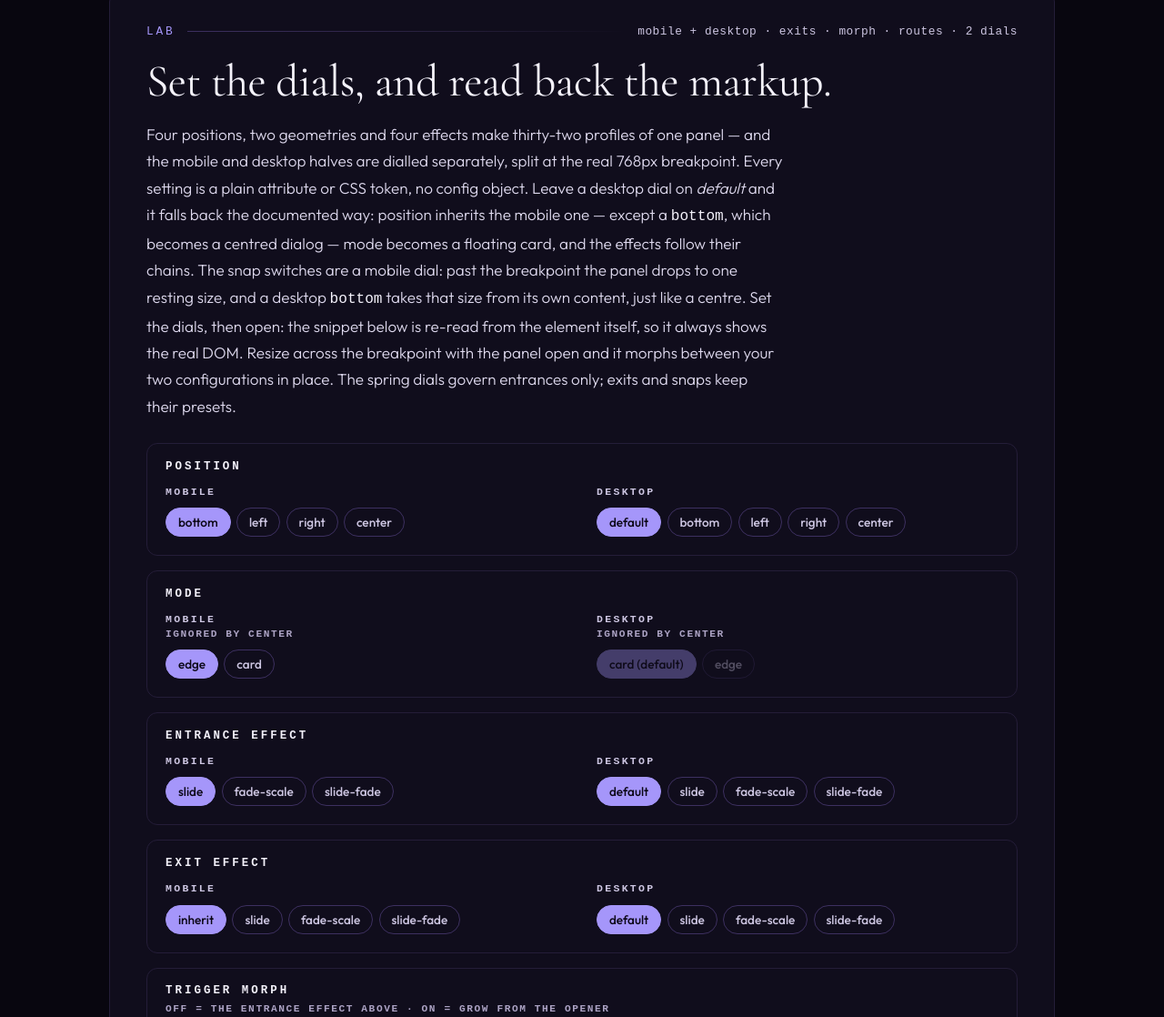
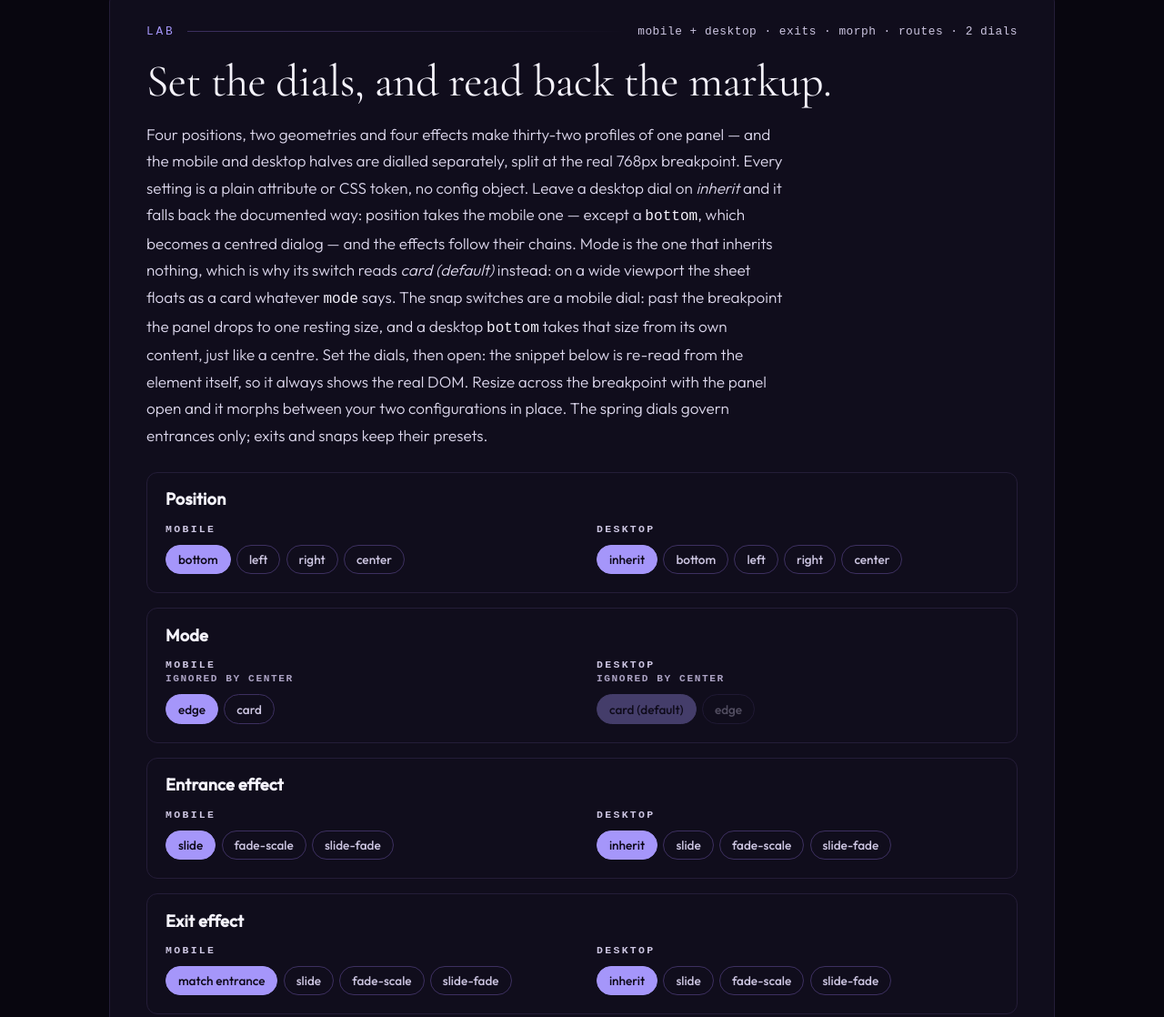
Before and after one commit to magic-spells/sheet, a website built with Vite: page demo/index.html in a window 1280 px wide. Shown: the part 10037-11155 px from the top of the page at 91% size. Built offline with nearby package versions, Linux system fonts and the light colour scheme; what @magic-spells/physics-engine would draw is missing.

Commit message:
settings fix

```diff
--- a/demo/index.html
+++ b/demo/index.html
@@ -789,15 +789,19 @@
 				grid-column: auto;
 			}
 
+			/* The group heading is the one label in the lab that names a CONCEPT
+			   rather than an attribute value, so it drops the mono/uppercase
+			   treatment the value chips and legends keep. At this size the wide
+			   tracking that made small caps legible only pulls the words apart,
+			   so it eases off too. */
 			.lab-group-title {
 				display: block;
 				margin-bottom: 0.9rem;
 				color: var(--cream);
-				font-family: var(--font-mono);
-				font-size: 0.78rem;
-				font-weight: 700;
-				letter-spacing: 0.24em;
-				text-transform: uppercase;
+				font-family: var(--font-body);
+				font-size: 1.15rem;
+				font-weight: 600;
+				letter-spacing: 0.01em;
 			}
 
 			.lab-hint {
@@ -1864,15 +1868,16 @@ panel.addEventListener(<span class="hl-val">'beforeShow'</span>, (event) =&gt; e
 					Four positions, two geometries and four effects make thirty-two profiles of one panel —
 					and the mobile and desktop halves are dialled separately, split at the real 768px
 					breakpoint. Every setting is a plain attribute or CSS token, no config object. Leave a
-					desktop dial on <em>default</em> and it falls back the documented way: position inherits
-					the mobile one — except a <code>bottom</code>, which becomes a centred dialog — mode
-					becomes a floating card, and the effects follow their chains. The snap switches are a
-					mobile dial: past the breakpoint the panel drops to one resting size, and a desktop
-					<code>bottom</code> takes that size from its own content, just like a centre. Set the
-					dials, then open: the snippet below is re-read from the element itself, so it always shows
-					the real DOM. Resize across the breakpoint with the panel open and it morphs between your
-					two configurations in place. The spring dials govern entrances only; exits and snaps keep
-					their presets.
+					desktop dial on <em>inherit</em> and it falls back the documented way: position takes the
+					mobile one — except a <code>bottom</code>, which becomes a centred dialog — and the
+					effects follow their chains. Mode is the one that inherits nothing, which is why its
+					switch reads <em>card (default)</em> instead: on a wide viewport the sheet floats as a
+					card whatever <code>mode</code> says. The snap switches are a mobile dial: past the
+					breakpoint the panel drops to one resting size, and a desktop <code>bottom</code> takes
+					that size from its own content, just like a centre. Set the dials, then open: the snippet
+					below is re-read from the element itself, so it always shows the real DOM. Resize across
+					the breakpoint with the panel open and it morphs between your two configurations in place.
+					The spring dials govern entrances only; exits and snaps keep their presets.
 				</p>
 
 				<div class="lab-grid">
@@ -1882,9 +1887,14 @@ panel.addEventListener(<span class="hl-val">'beforeShow'</span>, (event) =&gt; e
 					     The desktop columns' empty value removes the attribute, so the
 					     component's documented fallbacks apply: position inherits the
 					     mobile one — except a bottom, which falls out to center — the
-					     effects fall back down their chains, and desktop-mode inherits
-					     nothing at all, which is why that column names its default on
-					     the button instead of carrying a separate "default" switch. -->
+					     effects fall back down their chains. Those switches are labelled
+					     "inherit" rather than "default" because that is what the empty
+					     value does — and because on a bottom sheet, inherit and center
+					     resolve to the SAME profile, so calling it "default" made the two
+					     look redundant when they only coincide for that one position.
+					     desktop-mode is the exception in both respects: it inherits
+					     nothing at all, so its switch names the true default on the
+					     button instead. -->
 					<div class="lab-group">
 						<span class="lab-group-title" id="lab-title-position">Position</span>
 						<div class="lab-cols">
@@ -1940,7 +1950,7 @@ panel.addEventListener(<span class="hl-val">'beforeShow'</span>, (event) =&gt; e
 										aria-pressed="true"
 										data-lab-group="desktop-position"
 										data-lab-value="">
-										default
+										inherit
 									</button>
 									<button
 										class="seg-btn"
@@ -2092,7 +2102,7 @@ panel.addEventListener(<span class="hl-val">'beforeShow'</span>, (event) =&gt; e
 										aria-pressed="true"
 										data-lab-group="desktop-effect"
 										data-lab-value="">
-										default
+										inherit
 									</button>
 									<button
 										class="seg-btn"
@@ -2124,8 +2134,12 @@ panel.addEventListener(<span class="hl-val">'beforeShow'</span>, (event) =&gt; e
 					</div>
 
 					<!-- Leaving is a separate question from arriving, so it gets its own
-					     group. "inherit" removes the attribute rather than setting a value,
-					     which is how the sheet goes back to leaving the way it arrived. -->
+					     group. Both empty-value switches remove the attribute rather than
+					     setting one, but they fall back along DIFFERENT axes, so they must
+					     not share a word: the mobile one takes the ENTRANCE effect
+					     (exit-effect -> effect), while every desktop switch in this lab
+					     takes its mobile twin. Hence "match entrance" here and "inherit"
+					     there. -->
 					<div class="lab-group">
 						<span class="lab-group-title" id="lab-title-exit">Exit effect</span>
 						<div class="lab-cols">
@@ -2138,7 +2152,7 @@ panel.addEventListener(<span class="hl-val">'beforeShow'</span>, (event) =&gt; e
 										aria-pressed="true"
 										data-lab-group="exit-effect"
 										data-lab-value="">
-										inherit
+										match entrance
 									</button>
 									<button
 										class="seg-btn"
@@ -2178,7 +2192,7 @@ panel.addEventListener(<span class="hl-val">'beforeShow'</span>, (event) =&gt; e
 										aria-pressed="true"
 										data-lab-group="desktop-exit-effect"
 										data-lab-value="">
-										default
+										inherit
 									</button>
 									<button
 										class="seg-btn"
```
Also changed, not shown: dist/sheet.esm.js, dist/sheet.min.js, 2 other files.
